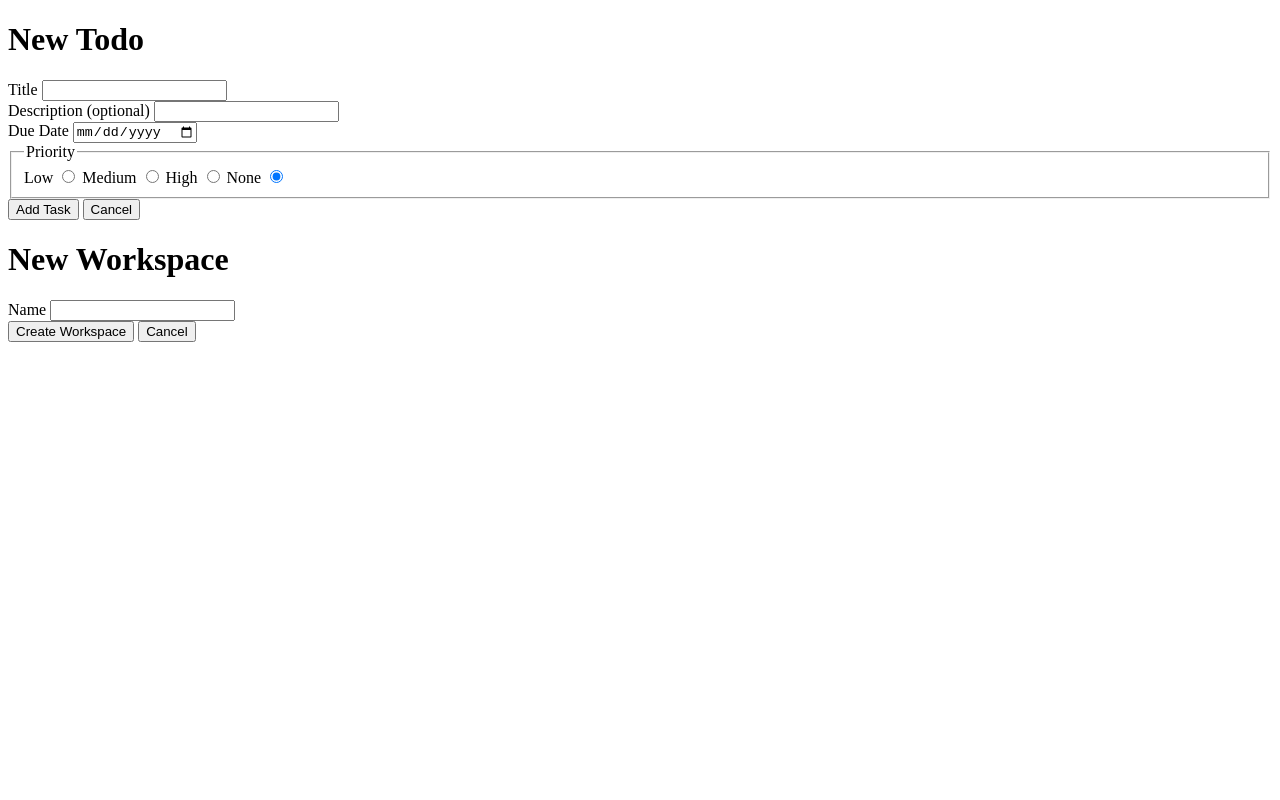
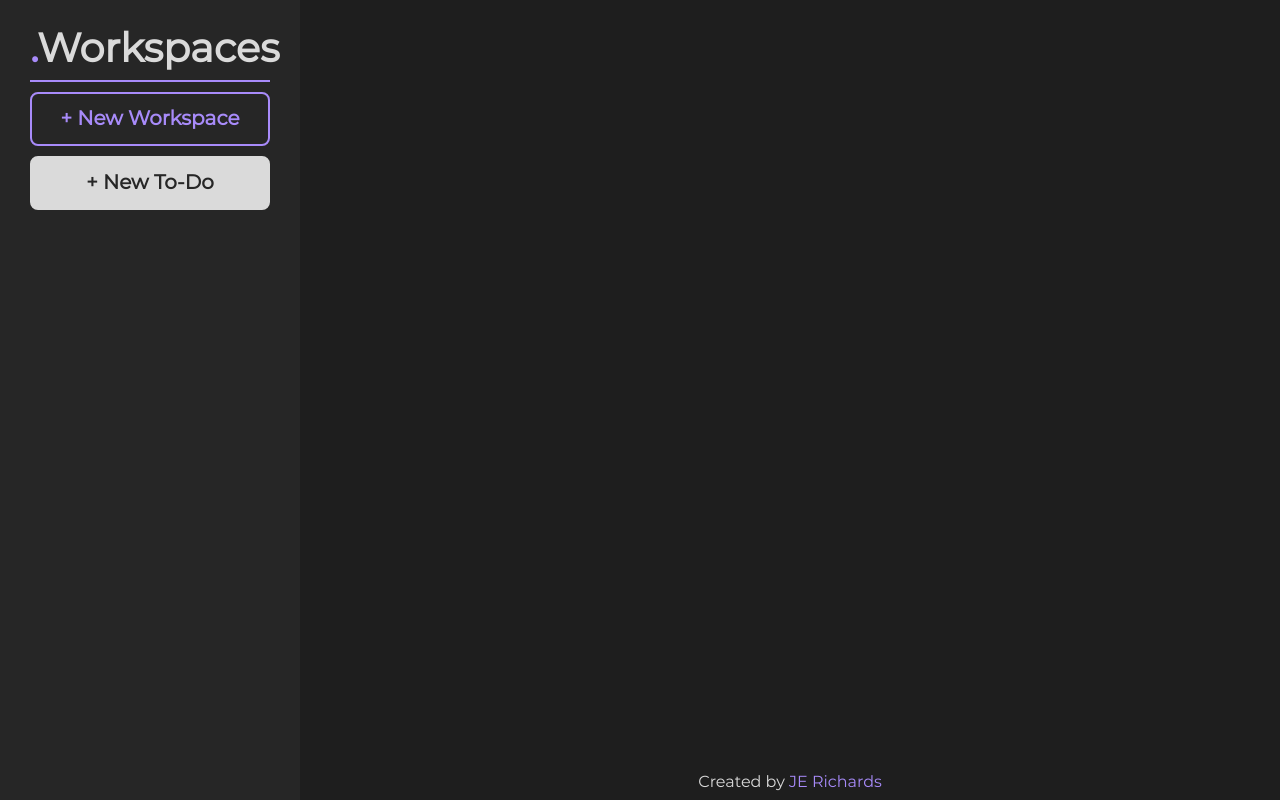
Before and after one commit to JE-Richards/odin-todo-list, a website built with webpack: page src/index.html in a window 1280 px wide. Built offline with nearby package versions, Linux system fonts and the light colour scheme.

Commit message:
Implement page elements and styling
Implemented an initial page design and page elements so that we can
begin working on the DOM manipulation logic and functions.

Additionally, imported two fonts for use in the website. Credits for the
font will be implemented into the project README.

```diff
--- a/src/index.html
+++ b/src/index.html
@@ -4,8 +4,10 @@
     <meta charset="UTF-8">
     <meta name="viewport" content="width=device-width, initial-scale=1.0">
     <title></title>
+    <link rel="stylesheet" href="./style.css">
 </head>
 <body>
+    <dialog id="newTodoDialog">
         <form action="" id="newTodoForm">
             <h1>New Todo</h1>
             <div id="newTodoTitleInput">
@@ -50,6 +52,8 @@
                 <button id="newTodoFormCancel">Cancel</button>
             </div>
         </form>
+    </dialog>
+    <dialog id="newWorkspaceDialog">
         <form action="" id="newWorkspaceForm">
             <h1>New Workspace</h1>
             <div id="newWorkspaceNameInput">
@@ -61,5 +65,19 @@
                 <button id="newTodoFormCancel">Cancel</button>
             </div>
         </form>
+    </dialog>
+    <aside class="sidebar">
+        <h1 class="appTitle"><span class="accent">.</span>Workspaces</h1>
+        <hr>
+        <button type="button" id="openNewWorkspaceDialog" class="accent">+ New Workspace</button>
+        <button type="button" id="openNewTodoDialog">+ New To-Do</button>
+        <nav id="workspacesNav"></nav>
+    </aside>
+    <div id="todoDisplay">
+
+    </div>
+    <footer>
+        <p>Created by&nbsp;<a href="https://github.com/JE-Richards">JE Richards</a></p>
+    </footer>
 </body>
 </html>
--- a/src/style.css
+++ b/src/style.css
@@ -0,0 +1,163 @@
+/*---------------------------------*\
+|                                   |
+|           Theme Colours           |
+|                                   |
+\*---------------------------------*/
+:root {
+    --display-and-footer-background-col: #1e1e1e;
+    --sidebar-background-col: #262626;
+    --accent-col: #A88BFA;
+    --open-new-todo-btn-col: #dadada;
+    --open-new-todo-btn-hover: #aaa9a9;
+    --font-col: #dadada;
+    --footer-link-col: #A88BFA;
+    --footer-link-hover-col: #725ea8;
+    --footer-link-active-col: #5031a7;
+}
+
+/*---------------------------------*\
+|                                   |
+|           Custom  Fonts           |
+|                                   |
+\*---------------------------------*/
+@font-face {
+    font-family: 'ralewayregular';
+    src: url('./assets/fonts/raleway/raleway-regular-webfont.woff2') format('woff2'),
+         url('./assets/fonts/raleway/raleway-regular-webfont.woff') format('woff');
+    font-weight: normal;
+    font-style: normal;
+}
+
+@font-face {
+    font-family: 'montserratregular';
+    src: url('./assets/fonts/montserrat/montserrat-regular-webfont.woff2') format('woff2'),
+         url('./assets/fonts/montserrat/montserrat-regular-webfont.woff') format('woff');
+    font-weight: normal;
+    font-style: normal;
+}
+
+
+/*---------------------------------*\
+|                                   |
+|        Multi-section Styles       |
+|                                   |
+\*---------------------------------*/
+* {
+    box-sizing: border-box;
+    margin: 0;
+    padding: 0;
+    font-family: 'montserratregular', Helvetica, sans-serif;
+    color: var(--font-col);
+}
+
+body {
+    height: 100vh;
+    display:grid;
+    grid-template-rows: 1fr auto;
+    grid-template-columns: 300px 1fr;
+    grid-template-areas:
+        "sidebar main"
+        "sidebar footer";
+
+}
+
+.accent {
+    color: var(--accent-col);
+}
+
+#todoDisplay, footer {
+    background-color: var(--display-and-footer-background-col);
+}
+
+/*---------------------------------*\
+|                                   |
+|           Sidebar Styles          |
+|                                   |
+\*---------------------------------*/
+.sidebar {
+    display: flex;
+    flex-direction:column;
+    gap: 10px;
+    grid-area: sidebar;
+    padding: 30px 30px 15px;
+    background-color: var(--sidebar-background-col);
+}
+
+.sidebar > h1 {
+    font-size: 40px;
+}
+
+.sidebar hr {
+    border: none;
+    background-color: var(--accent-col);
+    height: 2px;
+}
+
+.sidebar button {
+    border: 2px solid;
+    border-radius: 8px;
+    font-weight: 1000;
+    font-size: 20px;
+    padding: 15px;
+}
+
+.sidebar #openNewWorkspaceDialog {
+    border-color: var(--accent-col);
+    background-color: var(--sidebar-background-col);
+}
+
+.sidebar #openNewWorkspaceDialog:hover {
+    background-color: var(--accent-col);
+    color: var(--sidebar-background-col);
+}
+
+.sidebar #openNewTodoDialog {
+    border-color: var(--open-new-todo-btn-col);
+    background-color: var(--open-new-todo-btn-col);
+    color: var(--sidebar-background-col);
+}
+
+.sidebar #openNewTodoDialog:hover {
+    border-color: var(--open-new-todo-btn-hover);
+    background-color: var(--open-new-todo-btn-hover);
+}
+
+
+/*---------------------------------*\
+|                                   |
+|        Main Content Styles        |
+|                                   |
+\*---------------------------------*/
+#todoDisplay {
+    grid-area: main;
+}
+
+/*---------------------------------*\
+|                                   |
+|           Footer Styles           |
+|                                   |
+\*---------------------------------*/
+footer {
+    grid-area: footer;
+    padding: 10px;
+    display: flex;
+    align-items: center;
+    justify-content: center;
+}
+
+footer a {
+    text-decoration: none;
+    color: var(--footer-link-col);
+}
+
+footer a:link {
+    color: var(--footer-link-col);
+}
+
+footer a:hover {
+    color: var(--footer-link-hover-col);
+}
+
+footer a:active {
+    color: var(--footer-link-active-col);
+}
```
Also changed, not shown: src/assets/fonts/montserrat/montserrat-regular-webfont.woff (added), src/assets/fonts/montserrat/montserrat-regular-webfont.woff2 (added), src/assets/fonts/raleway/raleway-regular-webfont.woff (added), src/assets/fonts/raleway/raleway-regular-webfont.woff2 (added). Lines whose indentation alone changed are shown as unchanged.
